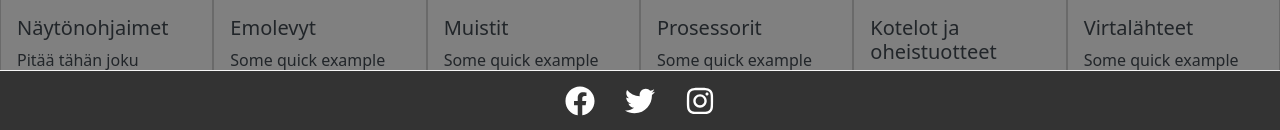
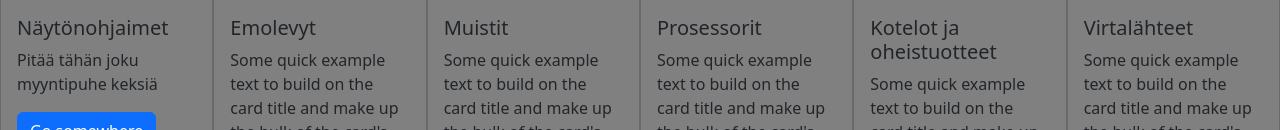
Before and after one commit to SG8-verkkopalveluprojekti/verkkokauppa, a React (Create React App) app: page / in a window 1280 px wide. Shown: the part 670-800 px from the top of the page. Built offline with nearby package versions, Linux system fonts and the light colour scheme.

Commit message:
footer alapalkkiin

```diff
--- a/src/components/Footer.css
+++ b/src/components/Footer.css
@@ -3,7 +3,8 @@ footer .container{
 }
 
 footer {
-    position: fixed;
+    position: bottom absolute;
+    margin-top: 20px;
     bottom: 0;
     padding-top: 10px;
     width: 100%;
```
